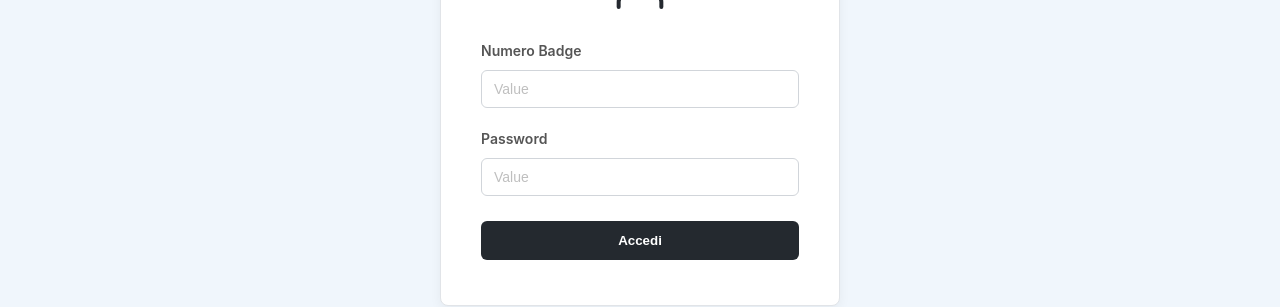
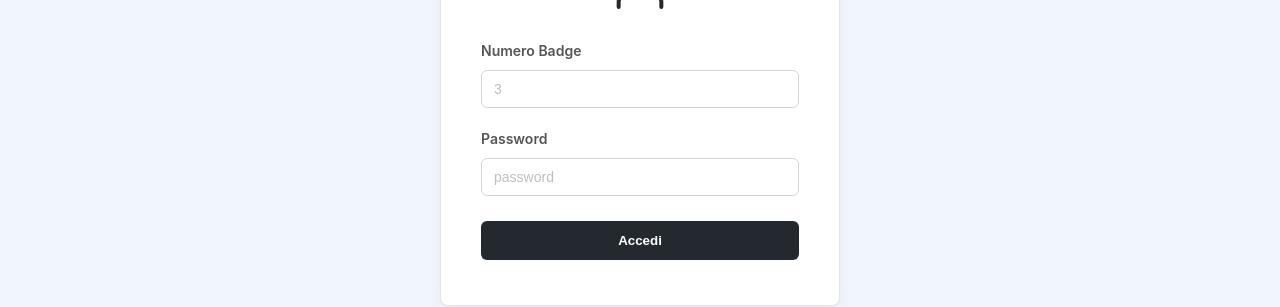
Before and after one commit to StatJon/Progetto-IngegneriaSistemiWeb, a Vue app in the folder EngineCheckProject/frontend/: page /login-employee in a window 1280 px wide. Shown: the part 279-586 px from the top of the page. Built offline with nearby package versions, Linux system fonts and the light colour scheme; no server answers.

Commit message:
feat: added enter key function to all login/registration pages; fix: fixed job-controller bug

```diff
--- a/EngineCheckProject/frontend/src/pages/AddEmployee.vue
+++ b/EngineCheckProject/frontend/src/pages/AddEmployee.vue
@@ -59,7 +59,7 @@ export default defineComponent({
 
         <div class="form-group">
           <label>Password </label>
-          <input type="password" v-model="password" placeholder="PasswordBella" />
+          <input type="password" v-model="password" @keyup.enter="addEmployee" placeholder="PasswordBella" />
         </div>
 
         <div class="form-group">
--- a/EngineCheckProject/frontend/src/pages/CreateProfile.vue
+++ b/EngineCheckProject/frontend/src/pages/CreateProfile.vue
@@ -77,7 +77,7 @@ export default defineComponent({
 
       <div class="form-group">
         <label for="Password">Password</label>
-        <input id="password" type="password" v-model="password" placeholder="Password" />
+        <input id="password" type="password" v-model="password" @keyup.enter="submitUserData" placeholder="Password" />
       </div>
 
       <p v-if="errorMessage" class="error-text">{{ errorMessage }}</p>
--- a/EngineCheckProject/frontend/src/pages/EmployeeLogin.vue
+++ b/EngineCheckProject/frontend/src/pages/EmployeeLogin.vue
@@ -63,12 +63,12 @@ export default defineComponent({
 
       <div class="form-group">
         <label for="badge">Numero Badge</label>
-        <input id="badge" type="text" v-model="badgeNumber" placeholder="Value" />
+        <input id="badge" type="text" v-model="badgeNumber" placeholder="3" />
       </div>
 
       <div class="form-group">
         <label for="password">Password</label>
-        <input id="password" type="password" v-model="password" placeholder="Value" />
+        <input id="password" type="password" v-model="password" @keyup.enter="submitEmployeeLogin" placeholder="password" />
       </div>
 
       <p v-if="errorMessage" class="error-text">{{ errorMessage }}</p>
--- a/EngineCheckProject/frontend/src/pages/UserLogin.vue
+++ b/EngineCheckProject/frontend/src/pages/UserLogin.vue
@@ -57,7 +57,7 @@ export default defineComponent({
 
       <div class="form-group">
         <label for="password">Password</label>
-        <input id="password" type="password" v-model="password" placeholder="password" />
+        <input id="password" type="password" v-model="password" @keyup.enter="submitLogin" placeholder="password" />
       </div>
 
       <p v-if="errorMessage" class="error-text">{{ errorMessage }}</p>
```
Also changed, not shown: 1 other file (tests, documents, lock files or other folders).
